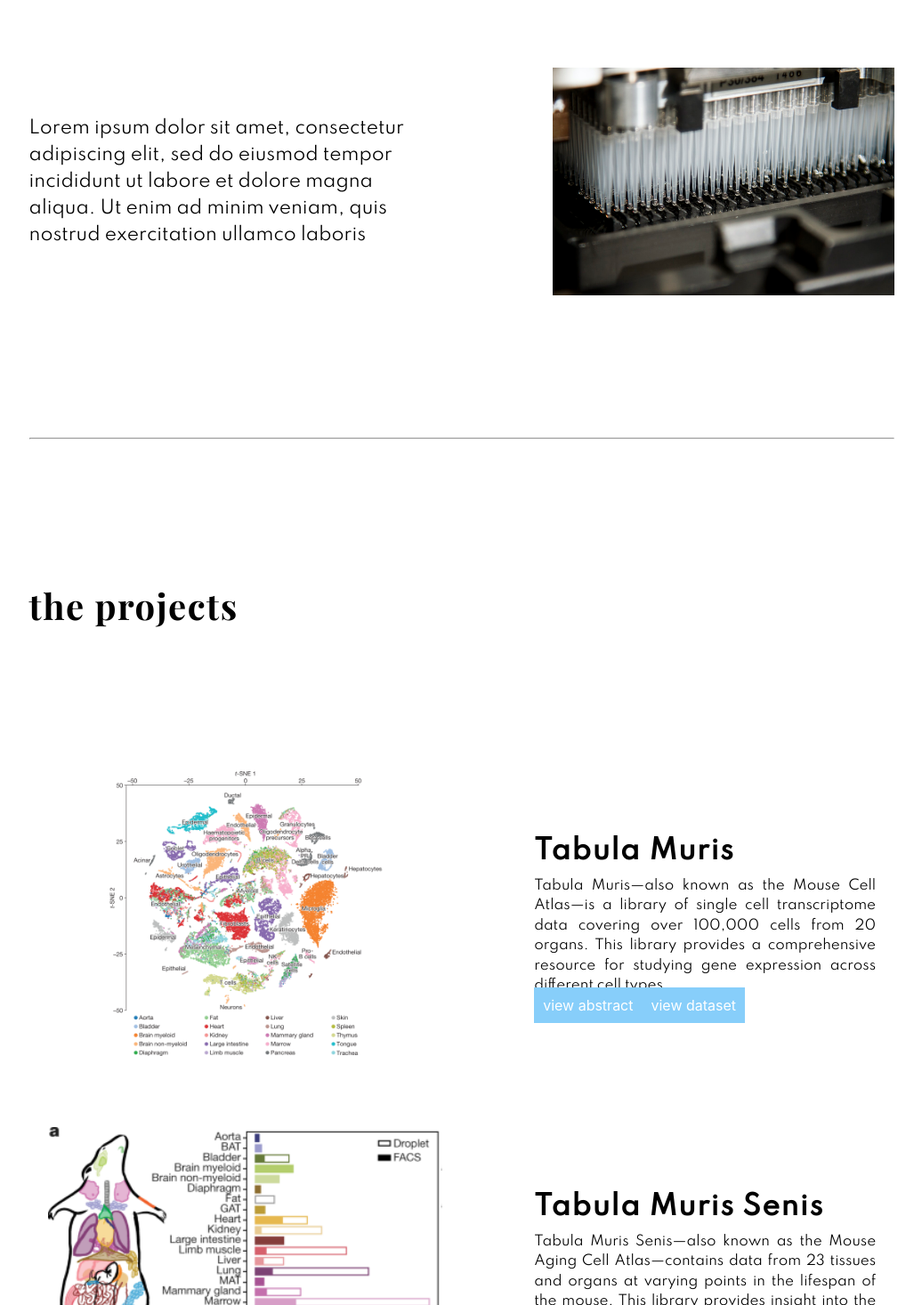
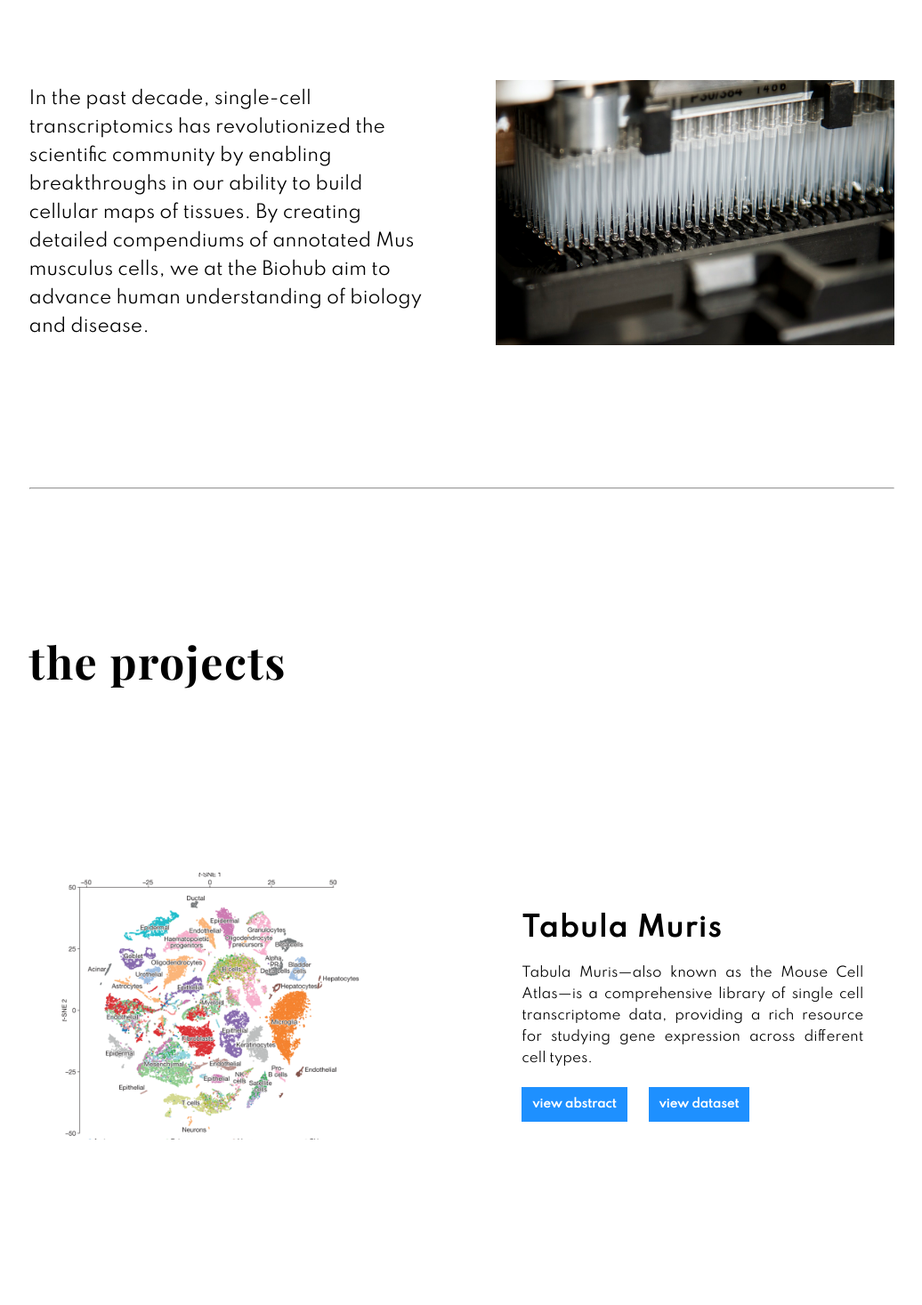
Before and after one commit to christinapan98/CZBiohub-DataChallenge, a React (Create React App) app in the folder cp-datachallenge/: page / in a window 1280 px wide. Shown: the part 723-2190 px from the top of the page at 89% size, without its empty margins (121-1157 px from the left). Built offline with nearby package versions, Linux system fonts and the light colour scheme.

Commit message:
more details

```diff
--- a/cp-datachallenge/src/App.css
+++ b/cp-datachallenge/src/App.css
@@ -46,7 +46,7 @@
   font-family: 'Playfair Display', serif;
   color: black;
   letter-spacing: 1.5px;
-  font-size: 40px;
+  font-size: 50px;
   text-align: left;
   margin-bottom: 10vh;
 }
@@ -60,16 +60,18 @@
   flex-direction: column;
   align-items: center;
   justify-content: space-between;
+  height: 140vh;
+  margin-top: -17vh;
 }
 .Pagesection-normal img {
-  width: 30vw;
+  width: 35vw;
 }
 .Pagesection-normal div {
   font-family: 'Spartan', sans-serif;
   font-size: 20px;
   text-align: left;
   width: 35vw;
-  line-height: 1.5;
+  line-height: 1.6;
 }
 
 /* -------------------------projects----------------------- */
@@ -77,10 +79,10 @@
   display: flex;
   align-items: center;
   justify-content: space-between;
-  margin-top: 10vh;
+  margin-top: -10vh;
 }
 .project-body img {
-  height: 320px;
+  height: 300px;
 }
 .project-body div {
   text-align: justify;
@@ -89,7 +91,7 @@
   font-family: 'Spartan', sans-serif;
   font-size: 15px;
   width: 30vw;
-  line-height: 1.5;
+  line-height: 1.6;
 
 }
 .project-desc {
@@ -98,14 +100,29 @@
 .project-desc h2 {
   font-family: 'Spartan', sans-serif;
   font-size: 30px;
-  margin-bottom: 10px;
+  margin-bottom: 20px;
 }
-
+.project-desc span {
+  display: flex;
+  justify-content: space-between;
+  width: 20vw;
+  margin-top: 20px;
+}
 .project-desc a {
   padding: 10px;
-  background-color: lightskyblue;
+  background-color: dodgerblue;
   color: white;
   text-decoration: none;
+  border: 2px solid transparent;
+  transition: all .3s;
+  font-family: 'Spartan', sans-serif;
+  font-weight: bold;
+  font-size: 13px;
+}
+.project-desc a:hover {
+  background-color: white;
+  border: 2px solid dodgerblue;
+  color: black;
 }
 
 
@@ -115,5 +132,5 @@
 .Footer {
   padding: 8vh;
   height: 5vh;
-  background-color: lightskyblue;
+  background-color: dodgerblue;
 }
--- a/cp-datachallenge/src/App.js
+++ b/cp-datachallenge/src/App.js
@@ -21,7 +21,7 @@ function App() {
       </div>
 
       <div className="App-body">
-        <PageSection title="the mission" maintext="Lorem ipsum dolor sit amet, consectetur adipiscing elit, sed do eiusmod tempor incididunt ut labore et dolore magna aliqua. Ut enim ad minim veniam, quis nostrud exercitation ullamco laboris" type="Pagesection-normal">
+        <PageSection title="the mission" maintext="In the past decade, single-cell transcriptomics has revolutionized the scientific community by enabling breakthroughs in our ability to build cellular maps of tissues. By creating detailed compendiums of annotated Mus musculus cells, we at the Biohub aim to advance human understanding of biology and disease." type="Pagesection-normal">
             <img src={mission} alt="mission"></img>
         </PageSection>
 
@@ -31,8 +31,7 @@ function App() {
 
         <PageSection title="the projects" type="Pagesection-project">
           <Project title="Tabula Muris" naturelink="https://www.nature.com/articles/s41586-018-0590-4"
-          text="Tabula Muris—also known as the Mouse Cell Atlas—is a library of single cell transcriptome data
-          covering over 100,000 cells from 20 organs. This library provides a comprehensive resource for studying gene expression across different cell types."
+          text="Tabula Muris—also known as the Mouse Cell Atlas—is a comprehensive library of single cell transcriptome data, providing a rich resource for studying gene expression across different cell types."
           link="https://tabula-muris.ds.czbiohub.org/">
             <img src={tmuris} alt="muris"></img>
           </Project>
@@ -50,7 +49,8 @@ function App() {
 
         {/* -------------------------------------------------------- */}
 
-        <PageSection title="the biohub" maintext="Lorem ipsum dolor sit amet, consectetur adipiscing elit, sed do eiusmod tempor incididunt ut labore et dolore magna aliqua. Ut enim ad minim veniam, quis nostrud exercitation ullamco laboris" type="Pagesection-normal">
+        <PageSection title="the biohub" maintext="In 2016, the Chan Zuckerberg initiative was launched with a bold vision: to cure, prevent or manage disease in our children’s lifetime.
+        The Chan Zuckerberg Biohub was created to support that vision — by understanding the fundamental mechanisms underlying disease and developing new technologies to lead to actionable diagnostics and effective therapies." type="Pagesection-normal">
           <img src={biohub} alt="biohub"></img>
         </PageSection>
 
--- a/cp-datachallenge/src/components/Project.js
+++ b/cp-datachallenge/src/components/Project.js
@@ -11,8 +11,11 @@ function Project(props) {
                 <div className="project-desc">
                     <h2>{props.title}</h2>
                     <div className="project-text">{props.text}</div>
-                    <a href={props.naturelink} target="blank">view abstract</a>
-                    <a href={props.link} target="blank">view dataset</a>
+                    <span>
+                        <a href={props.naturelink} target="blank">view abstract</a>
+                        <a href={props.link} target="blank">view dataset</a>
+                    </span>
+
                 </div>
             </div>
 
```
Also changed, not shown: cp-datachallenge/src/img/tabulamurisimg.png, 1 other file (tests, documents, lock files or other folders).
